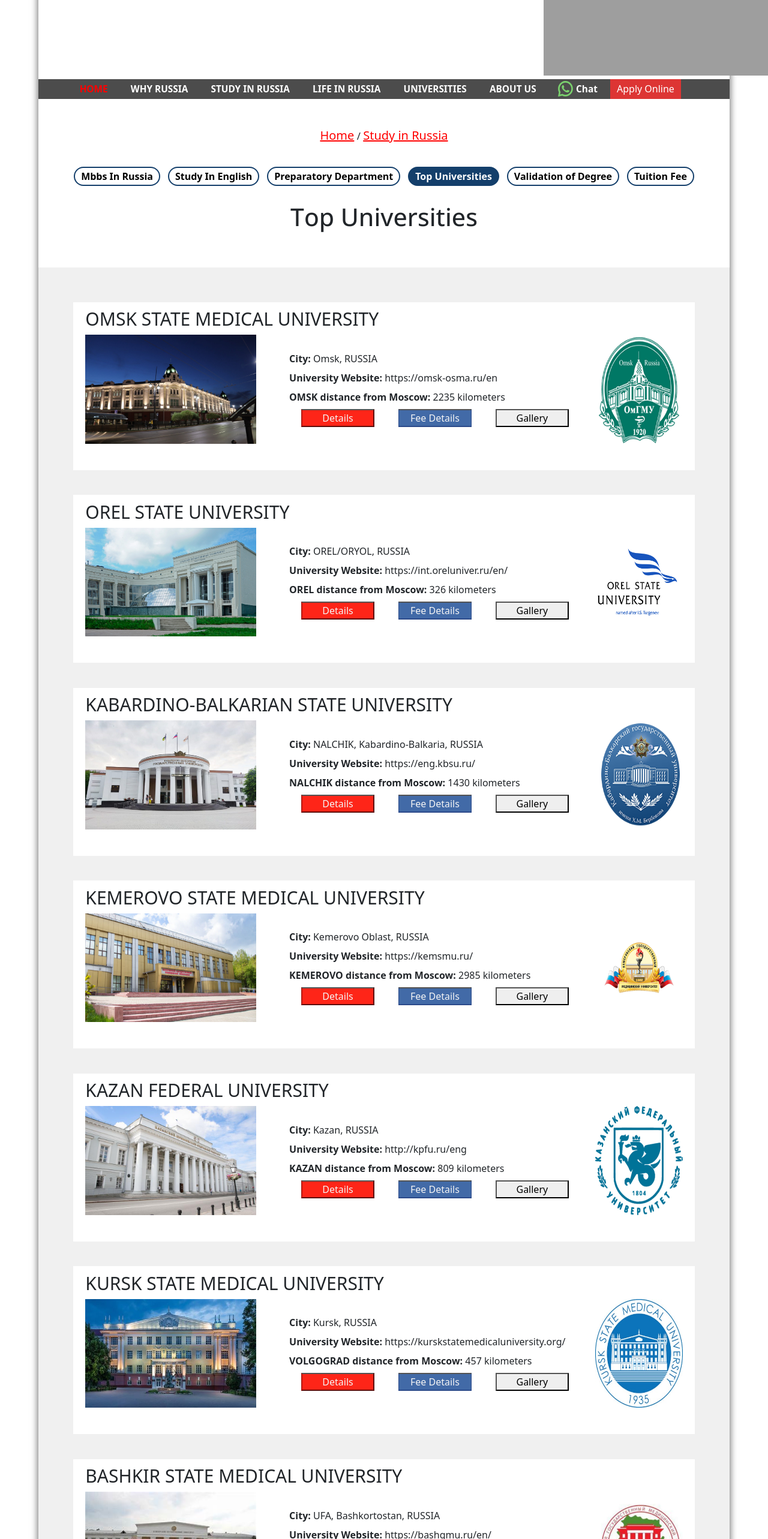
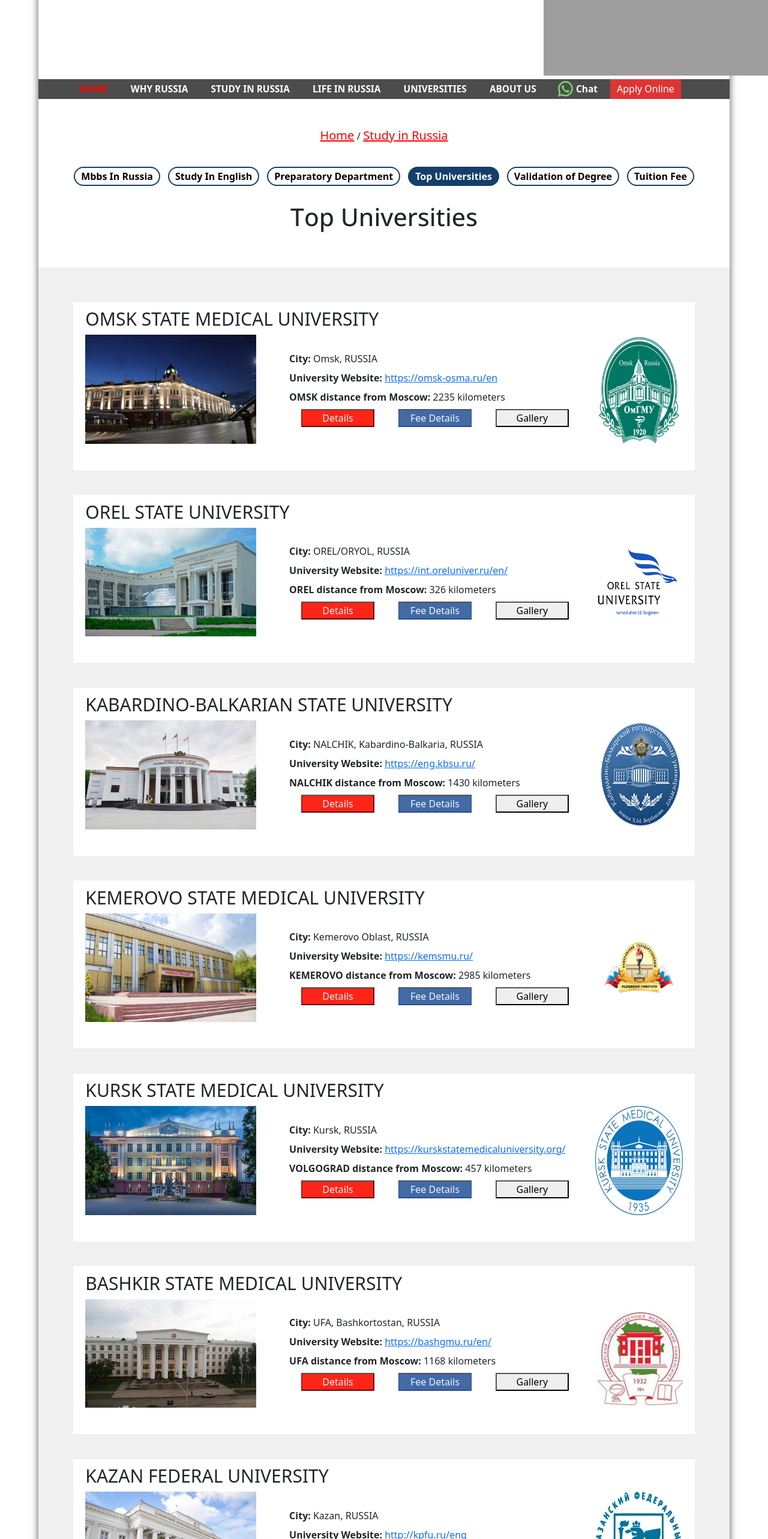
Before and after one commit to Brahmasura/tnxs, a React (Create React App) app: page /GradTesting/studyUni in a window 1280 px wide. Shown: the part 180-2746 px from the top of the page at 60% size. Built offline with nearby package versions, Linux system fonts and the light colour scheme; grey boxes are pictures that could not be loaded.

Commit message:
few of sid's listed tasks completed

```diff
--- a/src/App.scss
+++ b/src/App.scss
@@ -4,9 +4,9 @@
 
 }
 
-::-webkit-scrollbar {
-  display: none;
-}
+// ::-webkit-scrollbar {
+//   display: none;
+// }
 
 .scroller {
   overflow-y: scroll;
--- a/src/Constant/UniversityArray.js
+++ b/src/Constant/UniversityArray.js
@@ -70,17 +70,6 @@
     pdf: omskPdf,
   },
 
-  {
-    university: "KAZAN FEDERAL UNIVERSITY",
-    uni: "Kazan",
-    image: kazan,
-    city: " Kazan, RUSSIA",
-    web: "http://kpfu.ru/eng",
-    uniDist: "KAZAN",
-    distance: "809",
-    logo: kazanLogo,
-    pdf: kazanPdf,
-  },
 
   {
     university: "KURSK STATE MEDICAL UNIVERSITY ",
@@ -104,6 +93,19 @@
     logo: bashkirLogo,
     pdf: bashkirPdf,
   },
+
+  {
+    university: "KAZAN FEDERAL UNIVERSITY",
+    uni: "Kazan",
+    image: kazan,
+    city: " Kazan, RUSSIA",
+    web: "http://kpfu.ru/eng",
+    uniDist: "KAZAN",
+    distance: "809",
+    logo: kazanLogo,
+    pdf: kazanPdf,
+  },
+
 ];
 
 export default UniArray;
--- a/src/Layouts/BasicLayout/Header/header.module.scss
+++ b/src/Layouts/BasicLayout/Header/header.module.scss
@@ -104,6 +104,7 @@
 
 ul li {
   text-decoration: none;
+  display:flex;
 }
 
 .activeLink {
--- a/src/Pages/NestedPages/LifeInRuss/Prices/Prices.js
+++ b/src/Pages/NestedPages/LifeInRuss/Prices/Prices.js
@@ -2,7 +2,7 @@
 import { LinkContext } from "../../../../App";
 import style from "./prices.module.scss";
 import { NavLink } from "react-router-dom";
-import lifeTwo from "../../../../Assets/LifeInRussia/lifeTwo.jpg";
+import lifeTwo from "../../../../Assets/LifeInRussia/innerPrice.jpg";
 import infoThree from "../../../../Assets/Information/infoThree.jpg";
 import studyThree from "../../../../Assets/StudyInRussia/studyThree.jpg";
 
--- a/src/Pages/Universities/Components/UniCompo/UniCompo.js
+++ b/src/Pages/Universities/Components/UniCompo/UniCompo.js
@@ -25,7 +25,7 @@
           </div>
           <div className={`col-12 col-sm-8 col-md-8 col-lg-6 ${style.infoCol}`}>
             <p><span className={style.titlePara}>City:</span> {city}</p>
-            <p><span className={style.titlePara}>University Website:</span> {web}</p>
+            <p><span className={style.titlePara}>University Website: </span><a href={web}>{web}</a></p>
             <p>
               <span className={style.titlePara}>{uniDist} distance from Moscow:</span> {distance} kilometers
             </p>
```
Also changed, not shown: src/Assets/LifeInRussia/innerPrice.jpg (added).
